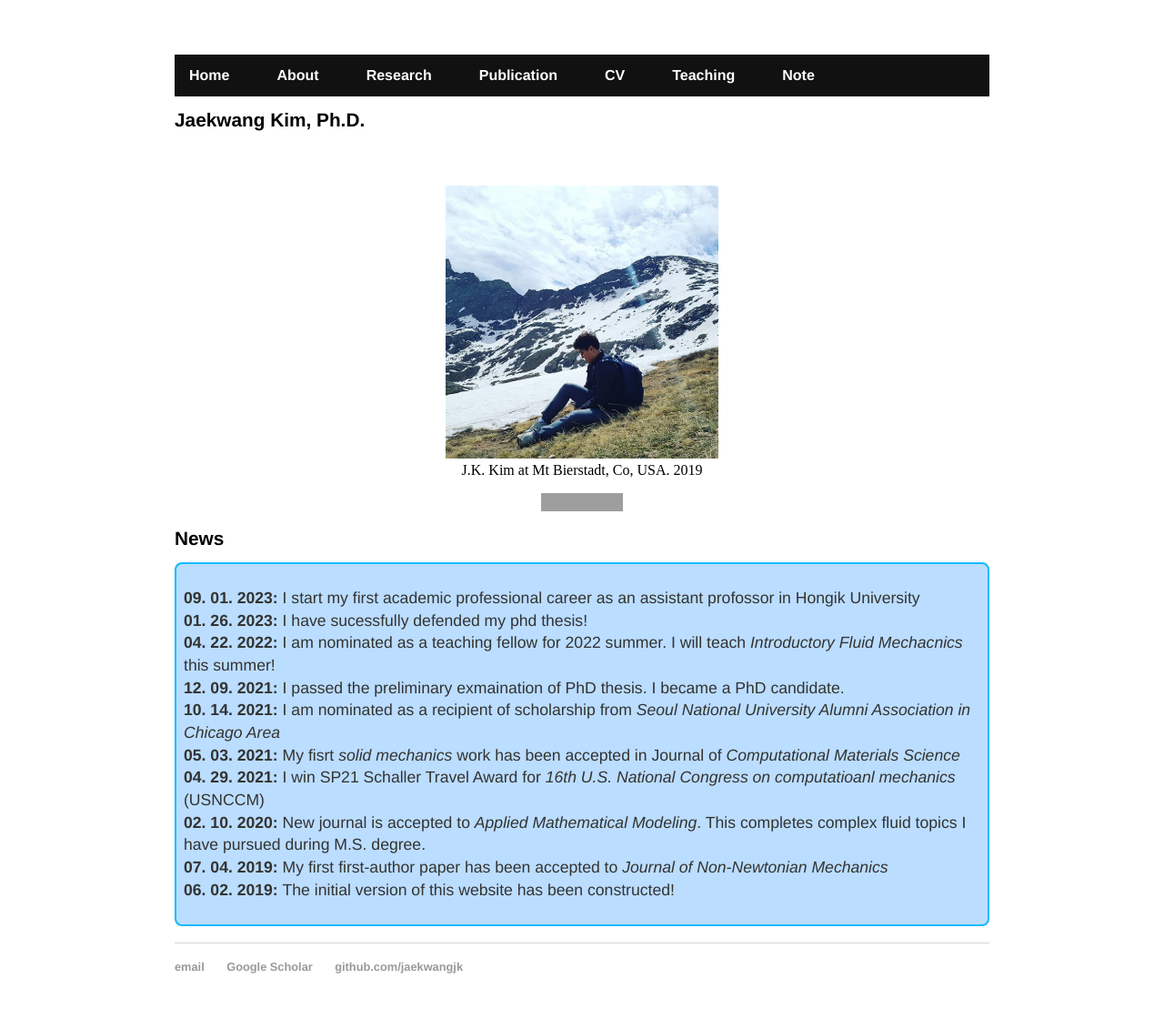
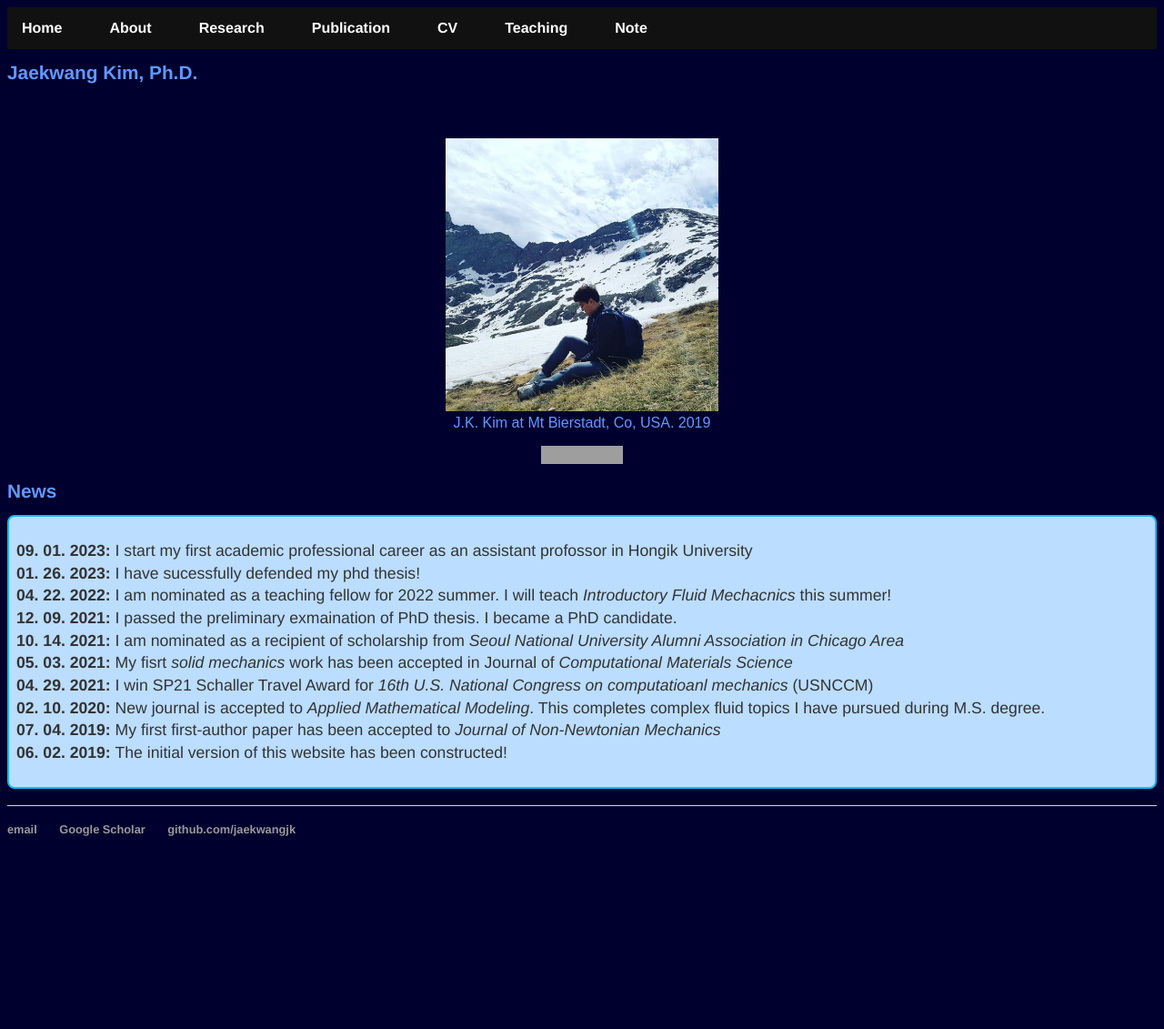
Before and after one commit to jaekwangjk/jaekwangjk.github.io, a Jekyll site: the page built from index.html, in a window 1280 px wide. Shown: the whole page at 91% size. Built offline with Jekyll 4.4.1, drawn with Linux system fonts in a browser that asks for light colours; after the commit the page ends 936 px from its top, so only the background shows below that; grey boxes are pictures that could not be loaded.

Commit message:
Update main.css

```diff
--- a/css/main.css
+++ b/css/main.css
@@ -1,7 +1,17 @@
+/*
 body {
     margin: 60px auto;
     width: 70%;
 }
+*/
+
+body {
+  background: #00002E;
+  color:#6098FF;
+  font-family:sans-serif;
+  font-size:16px;
+}
+
 
 div {
     style="background-color: #92a8d1"
```
